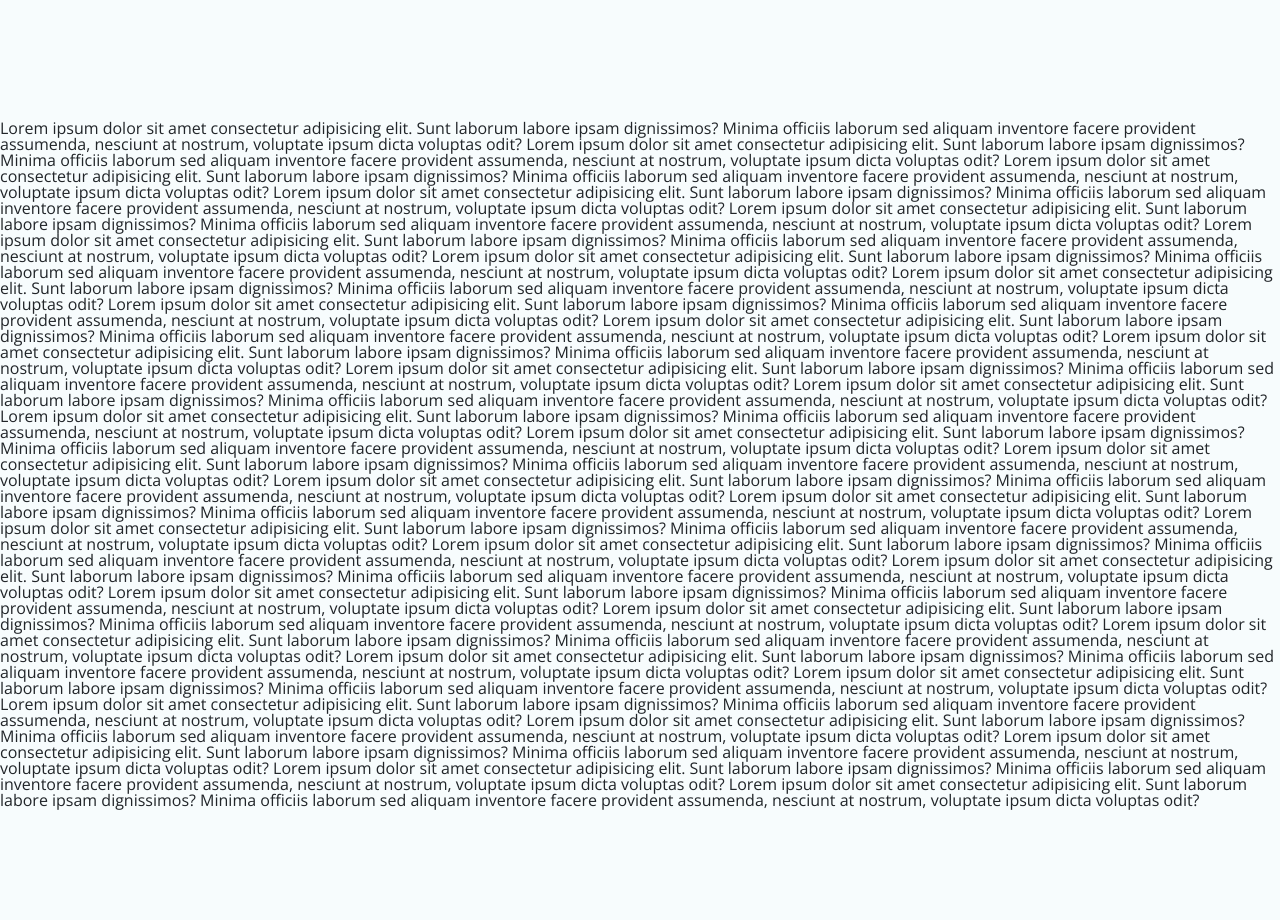
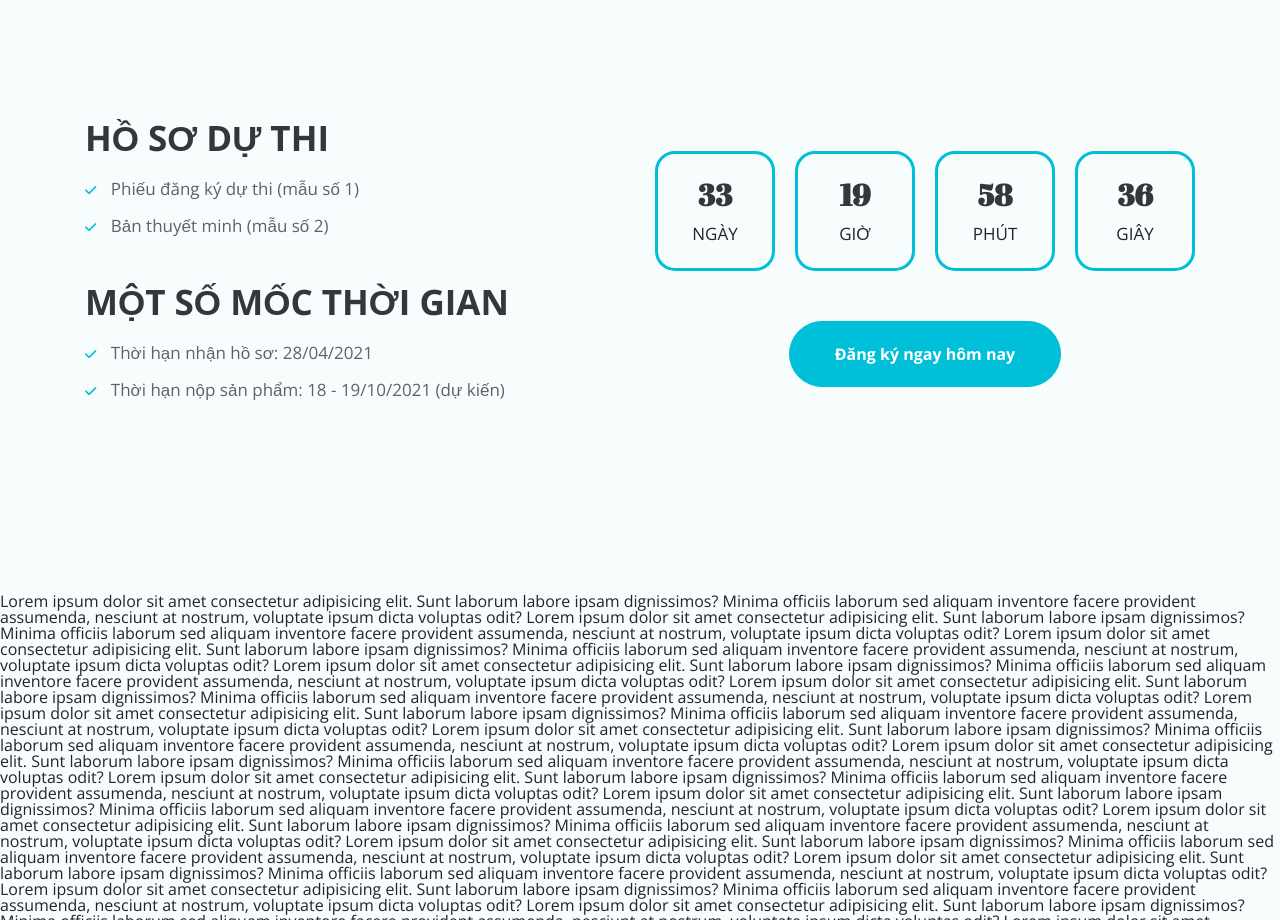
Before and after one commit to JanDongGun/GiaiKhoa, a website: page index.html in a window 1280 px wide. Shown: the part 5320-6240 px from the top of the page. Before the commit the page ends 6131 px from the top, so only its background shows below. Drawn offline with nearby package versions, Linux system fonts and the light colour scheme.

Commit message:
add regis section

```diff
--- a/index.html
+++ b/index.html
@@ -6,9 +6,8 @@
     <meta name="viewport" content="width=device-width, initial-scale=1.0" />
     <link rel="preconnect" href="https://fonts.gstatic.com" />
     <link
-      href="https://fonts.googleapis.com/css2?family=Open+Sans:wght@300;400;700&display=swap"
-      rel="stylesheet"
-    />
+    href="https://fonts.googleapis.com/css2?family=Open+Sans:wght@300;400;700&display=swap&family=Abril+Fatface&display=swap""
+    rel="stylesheet" />
     <link
       rel="stylesheet"
       href="https://maxcdn.bootstrapcdn.com/bootstrap/4.0.0/css/bootstrap.min.css"
@@ -310,6 +309,73 @@
           </div>
         </div>
       </section>
+
+      <div id="registration" class="form-1">
+        <div class="container">
+          <div class="row">
+            <div class="col-lg-6">
+              <div class="regis">
+                <div class="text-container">
+                  <h2 class="heading-secondary u-mb-s">Hồ sơ dự thi</h2>
+                  <ul class="regis__list">
+                    <li class="regis__item">
+                      <i class="fas fa-check"></i>
+                      Phiếu đăng ký dự thi (mẫu số 1)
+                    </li>
+                    <li class="regis__item">
+                      <i class="fas fa-check"></i>
+
+                      Bản thuyết minh (mẫu số 2)
+                    </li>
+                  </ul>
+                </div>
+                <!-- end of text-container -->
+                <div class="text-container">
+                  <h2 class="heading-secondary u-mb-s">Một số mốc thời gian</h2>
+                  <ul class="regis__list">
+                    <li class="regis__item">
+                      <i class="fas fa-check"></i>
+                      Thời hạn nhận hồ sơ: 28/04/2021
+                    </li>
+                    <li class="regis__item">
+                      <i class="fas fa-check"></i>
+
+                      Thời hạn nộp sản phẩm: 18 - 19/10/2021 (dự kiến)
+                    </li>
+                  </ul>
+                </div>
+                <!-- end of text-container -->
+              </div>
+            </div>
+
+            <!-- end of col -->
+            <div class="col-lg-6">
+              <div class="countdown">
+                <h3 id="countdown">
+                  <div class="countdown__span">
+                    <span id="ngay"></span> ngày
+                  </div>
+                  <div class="countdown__span"><span id="gio"></span> giờ</div>
+                  <div class="countdown__span">
+                    <span id="phut"></span> phút
+                  </div>
+                  <div class="countdown__span">
+                    <span id="giay"></span> giây
+                  </div>
+                </h3>
+
+                <button id="submit" type="submit" class="btn btn--blue">
+                  Đăng ký ngay hôm nay
+                </button>
+              </div>
+            </div>
+
+            <!-- end of col -->
+          </div>
+          <!-- end of row -->
+        </div>
+        <!-- end of container -->
+      </div>
       Lorem ipsum dolor sit amet consectetur adipisicing elit. Sunt laborum
       labore ipsam dignissimos? Minima officiis laborum sed aliquam inventore
       facere provident assumenda, nesciunt at nostrum, voluptate ipsum dicta
--- a/js/index.js
+++ b/js/index.js
@@ -44,6 +44,43 @@ window.addEventListener("DOMContentLoaded", function () {
       }
     }
   });
+
+  // count down
+  document.getElementById("submit").addEventListener("click", function (e) {
+    e.preventDefault();
+    alert("Đăng ký tham gia");
+  });
+
+  // Set the date we're counting down to
+  var countDownDate = new Date("Apr 28, 2021 00:00:00").getTime();
+
+  // Update the count down every 1 second
+  var x = setInterval(function () {
+    // Get today's date and time
+    var now = new Date().getTime();
+
+    // Find the distance between now and the count down date
+    var distance = countDownDate - now;
+
+    // Time calculations for days, hours, minutes and seconds
+    var days = Math.floor(distance / (1000 * 60 * 60 * 24));
+    var hours = Math.floor(
+      (distance % (1000 * 60 * 60 * 24)) / (1000 * 60 * 60)
+    );
+    var minutes = Math.floor((distance % (1000 * 60 * 60)) / (1000 * 60));
+    var seconds = Math.floor((distance % (1000 * 60)) / 1000);
+
+    document.getElementById("ngay").innerHTML = days;
+    document.getElementById("gio").innerHTML = hours;
+    document.getElementById("phut").innerHTML = minutes;
+    document.getElementById("giay").innerHTML = seconds;
+
+    // If the count down is finished, write some text
+    if (distance < 0) {
+      clearInterval(x);
+      document.getElementById("countdown").innerHTML = "Đã hết hạn đăng ký";
+    }
+  }, 1000);
 
   //   menuBar.addEventListener("click", function () {
   //     nav.classList.add("nav--animate");
--- /dev/null
+++ b/sass/components/_countdown.scss
@@ -0,0 +1,37 @@
+.countdown {
+  display: flex;
+  flex-direction: column;
+  align-items: center;
+  justify-content: center;
+
+  &__span {
+    width: 120px;
+    height: 120px;
+    border: 3px solid $color-primary;
+    border-radius: 20px;
+    display: flex;
+    flex-direction: column;
+    justify-content: center;
+    align-items: center;
+    font-size: 1.7rem;
+    text-transform: uppercase;
+
+    span {
+      font-size: 3rem;
+      color: $color-heading;
+      display: block;
+      margin-bottom: 1.5rem;
+      font-weight: bold;
+      font-family: "Abril Fatface", cursive;
+    }
+
+    &:not(:last-child) {
+      margin-right: 2rem;
+    }
+  }
+}
+
+#countdown {
+  display: flex;
+  margin-bottom: 5rem;
+}
--- /dev/null
+++ b/sass/layout/_regis.scss
@@ -0,0 +1,26 @@
+.regis {
+  .text-container:not(:last-child) {
+    margin-bottom: 5rem;
+  }
+
+  &__item {
+    margin-bottom: 2rem;
+    font-size: 1.7rem;
+    color: $color-gray-dark;
+
+    i {
+      font-size: 1.3rem;
+      color: $color-primary;
+      margin-right: 1rem;
+    }
+  }
+}
+
+.row {
+  display: flex;
+  align-items: center;
+}
+
+#registration {
+  margin-bottom: 17.5rem;
+}
--- a/sass/main.scss
+++ b/sass/main.scss
@@ -15,9 +15,11 @@
 @import "layout/details";
 @import "layout/roles";
 @import "layout/awards";
+@import "layout/regis";
 @import "layout/footer";
 
 @import "components/btn";
 @import "components/loader";
 @import "components/nav-mobile";
+@import "components/countdown";
 @import "pages/home";
```
Also changed, not shown: css/style.css, images/testimonials-background1.png (added), 1 other file.
